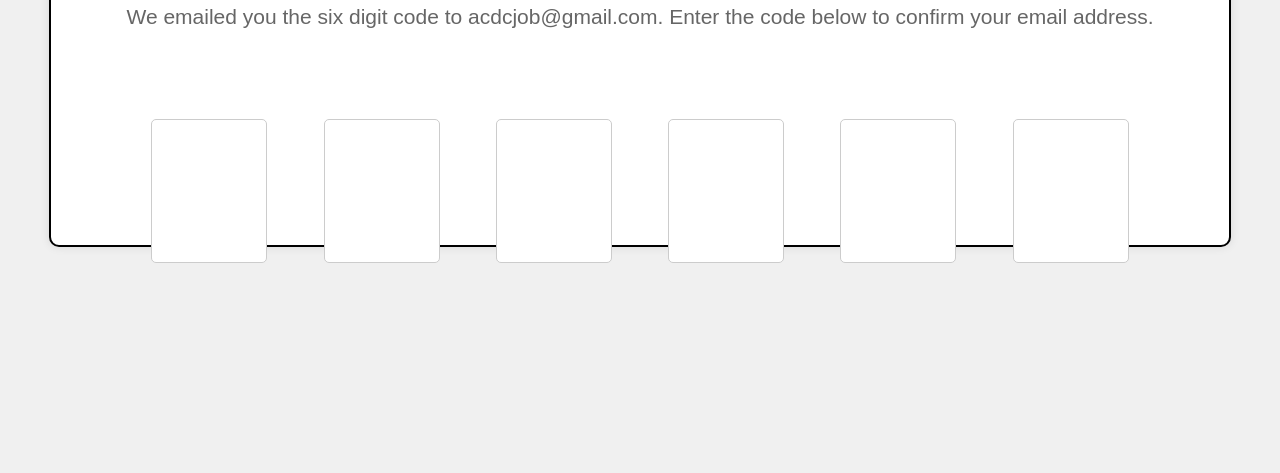
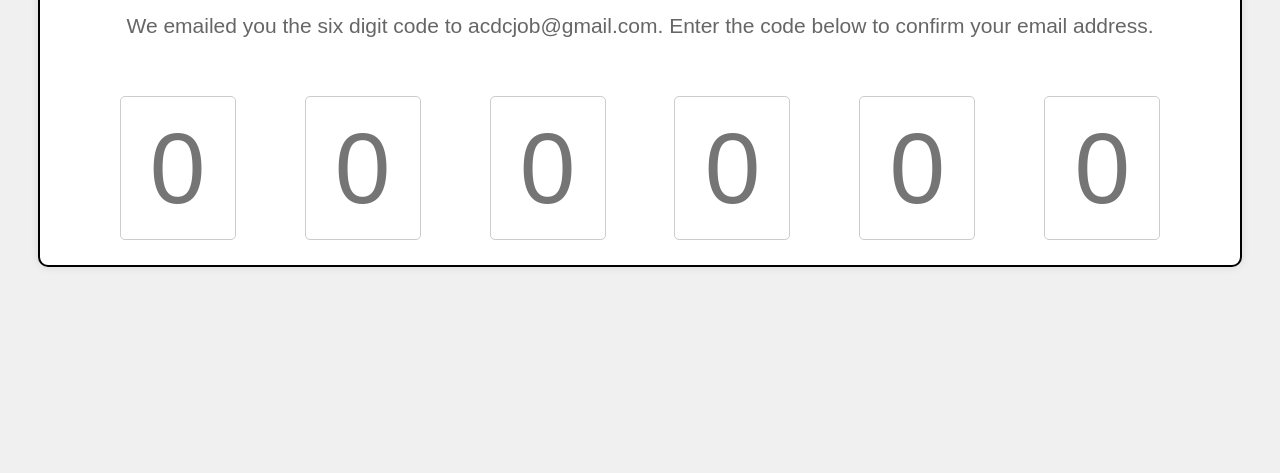
Before and after one commit to acciojob/OTP-nikhil8851, a website: page main.html in a window 1280 px wide. Shown: the part 343-816 px from the top of the page. Drawn offline with Linux system fonts and the light colour scheme.

Commit message:
created a submission

```diff
--- a/main.html
+++ b/main.html
@@ -12,12 +12,12 @@
         <h1 id="verification_heading">Verify Your Account</h1>
         <p id="verification_subtext">We emailed you the six digit code to acdcjob@gmail.com. Enter the code below to confirm your email address.</p>
         <div class="code-container">
-            <input type="text" class="code" maxlength="1">
-            <input type="text" class="code" maxlength="1">
-            <input type="text" class="code" maxlength="1">
-            <input type="text" class="code" maxlength="1">
-            <input type="text" class="code" maxlength="1">
-            <input type="text" class="code" maxlength="1">
+            <input type="text" class="code" maxlength="1" placeholder="0">
+           <input type="text" class="code" maxlength="1" placeholder="0">
+			<input type="text" class="code" maxlength="1" placeholder="0">
+			<input type="text" class="code" maxlength="1" placeholder="0">
+			<input type="text" class="code" maxlength="1" placeholder="0">
+			<input type="text" class="code" maxlength="1" placeholder="0">
         </div>
     </div>
 
--- a/styles.css
+++ b/styles.css
@@ -9,17 +9,17 @@
         .container {
             text-align: center;
             background: #fff;
-            padding: 20px;
             border-radius: 10px;
             box-shadow: 0 0 10px rgba(0, 0, 0, 0.1);
-			width:90%;
-			height:40%;
-			align-content:center;
+			width:95%;
+			height:50%;
+
 			border: 2px solid black
         }
         #verification_heading {
             font-size: 44px;
-            margin-bottom: 10px;
+            margin-top: 70px;
+
         }
         #verification_subtext {
             font-size: 21px;
@@ -27,18 +27,21 @@
             color: #666;
         }
         .code-container {
+			widows:100%;
+			height:20%;
             display: flex;
             justify-content: space-between;
 			padding-left:80px;
 			padding-right: 80px;
-			padding-top:70px
+			padding-top:70px;
+			align-items:center;
 
         }
         .code {
             width: 110px;
             height: 140px;
             text-align: center;
-            font-size: 18px;
+            font-size: 100px;
             border: 1px solid #ccc;
             border-radius: 5px;
         }
```
